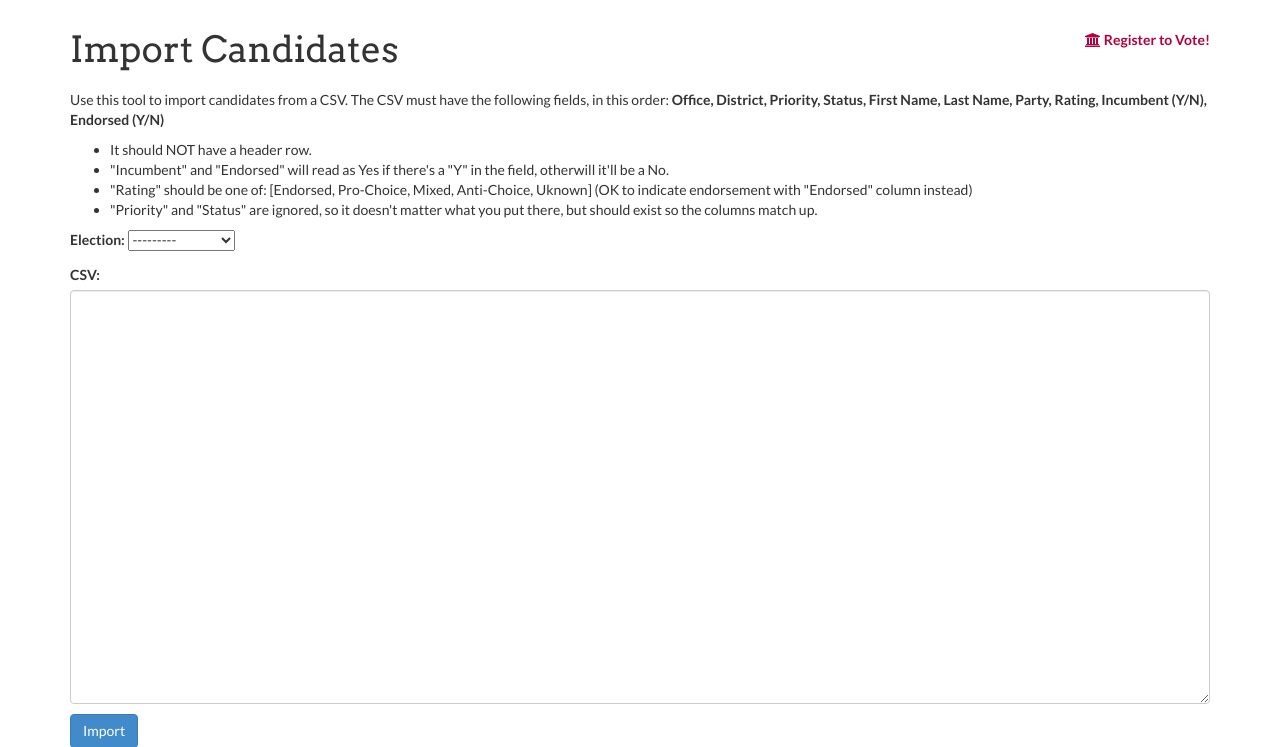
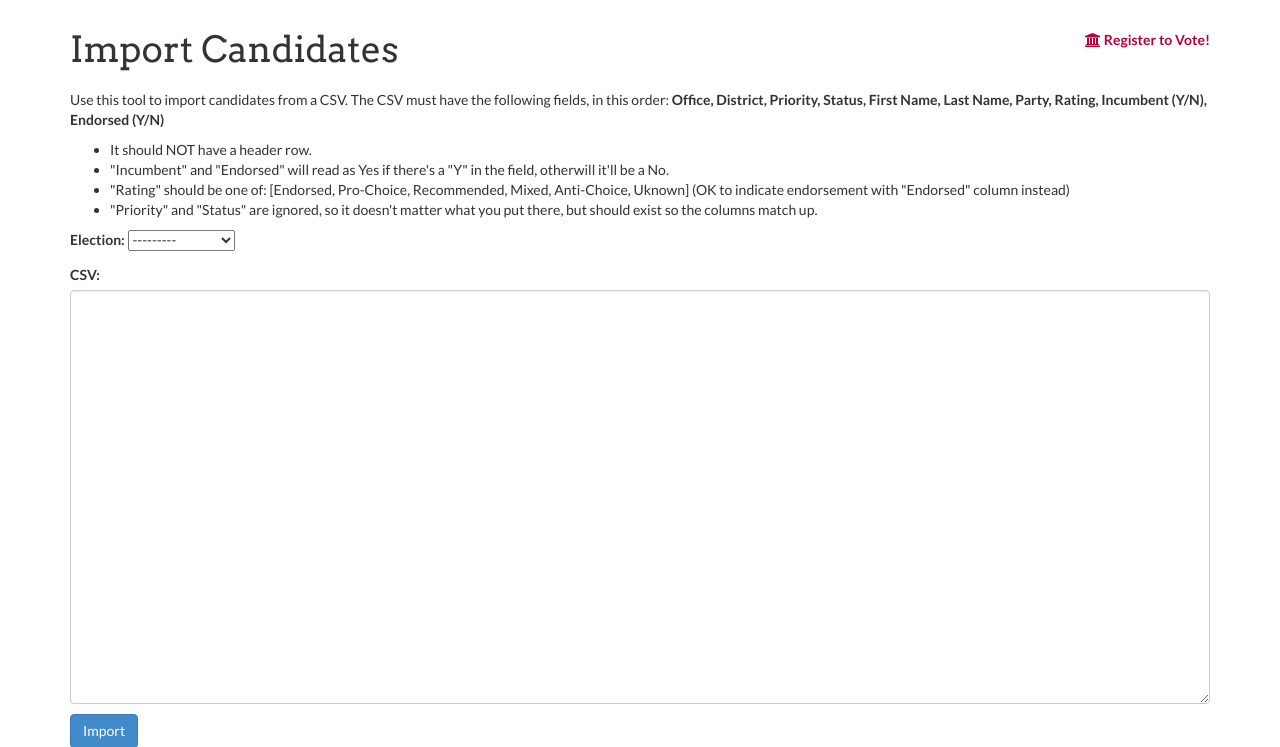
Before and after one commit to activefrequency/voterguide, a Django app: page /import/ in a window 1280 px wide. Shown: the part 120-867 px from the top of the page. Run offline with Django 3.2, Linux system fonts and the light colour scheme; the visitor is signed in with stand-in values (Sample User, id 1); data comes from the database, SQL or seed files in the repository; style sheets or scripts are compiled from the project's sources; parts of the project's set-up code (start-up, migrations or seed data) failed here and were passed over; some libraries are stand-ins or nearby versions.

Commit message:
Added “Recommended” rating

```diff
--- a/voterguide/models.py
+++ b/voterguide/models.py
@@ -207,11 +207,13 @@ class Candidate(models.Model):
     RATING_UNKNOWN = 0
     RATING_ANTI = 20
     RATING_MIXED = 40
+    RATING_RECOMMENDED = 50
     RATING_PRO = 60
     RATING_ENDORSED = 100
     RATING_CHOICES = (
         (RATING_ENDORSED, _("Endorsed")),
         (RATING_PRO, _("Pro-Choice")),
+        (RATING_RECOMMENDED, _("Recommended")),
         (RATING_MIXED, _("Mixed")),
         (RATING_ANTI, _("Anti-Choice")),
         (RATING_UNKNOWN, _("Unknown")),
--- a/voterguide/templates/voterguide/import_candidates.html
+++ b/voterguide/templates/voterguide/import_candidates.html
@@ -24,7 +24,7 @@
         {% blocktrans %}
             <li> It should NOT have a header row.</li>
             <li> "Incumbent" and "Endorsed" will read as Yes if there's a "Y" in the field, otherwill it'll be a No.</li>
-            <li> "Rating" should be one of: [Endorsed, Pro-Choice, Mixed, Anti-Choice, Uknown] (OK to indicate endorsement with "Endorsed" column instead)</li>
+            <li> "Rating" should be one of: [Endorsed, Pro-Choice, Recommended, Mixed, Anti-Choice, Uknown] (OK to indicate endorsement with "Endorsed" column instead)</li>
             <li> "Priority" and "Status" are ignored, so it doesn't matter what you put there, but should exist so the columns match up.</li>
         {% endblocktrans %}
     </ul>
```
